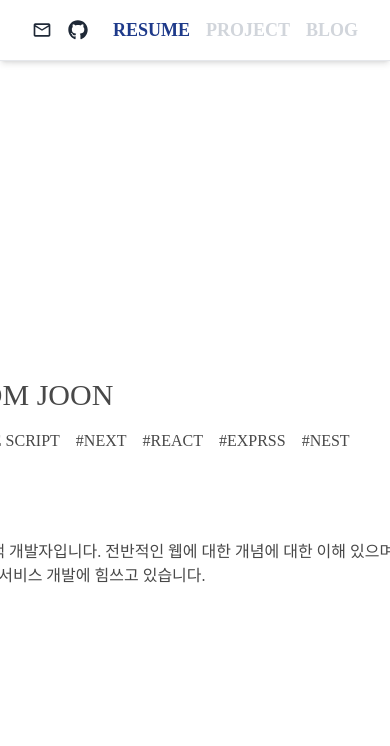
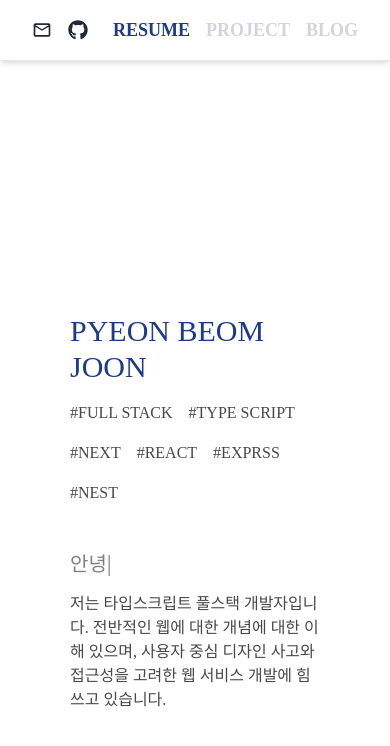
Before and after one commit to joon-github/MyPage, a Next.js app: page / in a window 390 px wide. Shown: the top 746 px of the page. Built offline with nearby package versions, Linux system fonts and the light colour scheme; a web font is replaced by a local one.

Commit message:
about 수정

```diff
--- a/app/_base/Header/index.tsx
+++ b/app/_base/Header/index.tsx
@@ -5,7 +5,6 @@ import { useSetRecoilState } from "recoil";
 import { isManagerState } from "@/app/store/globalState";
 import { MdOutlineEmail } from "react-icons/md";
 import { FaGithub } from "react-icons/fa";
-import Link from "next/link";
 
 const Header = ({ pw }: { pw: string | undefined }) => {
   const setIsManagerState = useSetRecoilState(isManagerState);
@@ -18,17 +17,34 @@ const Header = ({ pw }: { pw: string | undefined }) => {
     }
   }, []);
 
+  const copyToClipboard = (text: string) => {
+    navigator.clipboard
+      .writeText(text)
+      .then(() => {
+        alert("클립보드에 저장되었습니다.");
+      })
+      .catch((err) => {
+        console.error("Failed to copy!", err);
+      });
+  };
+
   return (
     <header className="absolute top-0 h-fit z-10 w-full">
       <div className="relative flex justify-between items-center w-full py-4 px-8 border-b border-gray-200 text-lg font-bold text-gray-800 shadow-md bg-white/30 backdrop-blur-sm z-10">
         <div className="flex gap-4">
-          <div className="relative flex items-center gap-1 cursor-pointer group">
+          <div
+            className="relative flex items-center gap-1 cursor-pointer group"
+            onClick={() => copyToClipboard("ehdfkd941209@gmail.com")}
+          >
             <MdOutlineEmail size={20} />
             <p className="subText md:inline hidden group-hover:block absolute md:relative md:static md:top-auto md:left-auto top-8 bg-white px-2 py-1 rounded-md group-hover:shadow-md">
-              ehdfkd941209@gamil.com
+              ehdfkd941209@gmail.com
             </p>
           </div>
-          <div className="relative flex items-center gap-1 cursor-pointer group">
+          <div
+            className="relative flex items-center gap-1 cursor-pointer group"
+            onClick={() => copyToClipboard("https://github.com/joon-github")}
+          >
             <FaGithub size={20} />
             <p className="subText md:inline hidden group-hover:block absolute md:relative md:static md:top-auto md:left-auto top-8 bg-white px-2 py-1 rounded-md group-hover:shadow-md">
               https://github.com/joon-github
--- a/app/_homeComponents/AboutMe/index.tsx
+++ b/app/_homeComponents/AboutMe/index.tsx
@@ -8,8 +8,8 @@ const AboutMe = () => {
   return (
     <section className="flex flex-col justify-center items-between h-screen p-10 gap-10">
       <div className="flex flex-col gap-4">
-        <p className="text-3xl">PYEON BEOM JOON</p>
-        <div className="flex gap-4">
+        <p className="text-3xl text-blue-900">PYEON BEOM JOON</p>
+        <div className="flex gap-4 flex-wrap">
           <p>#FULL STACK</p>
           <p>#TYPE SCRIPT</p>
           <p>#NEXT</p>
--- a/app/main.module.scss
+++ b/app/main.module.scss
@@ -9,19 +9,29 @@
   scrollbar-width: none;
   -ms-overflow-style: none;
   position: relative;
+  width: 100%;
 }
 
 .wrap {
   display: flex;
+  justify-content: center;
+  align-items: center;
   flex-direction: column;
-  width: 800px;
+  width: 100%;
 }
 
 .section {
   height: calc(100vh - 60px);
   scroll-snap-align: start;
-  // position: relative;
-  // transition: transform 0.5s ease-in-out;
+  width: 800px;
+}
+
+//반응형
+@media screen and (max-width: 800px) {
+  .section {
+    width: 100vw;
+    padding: 30px;
+  }
 }
 
 .main::-webkit-scrollbar {
```
